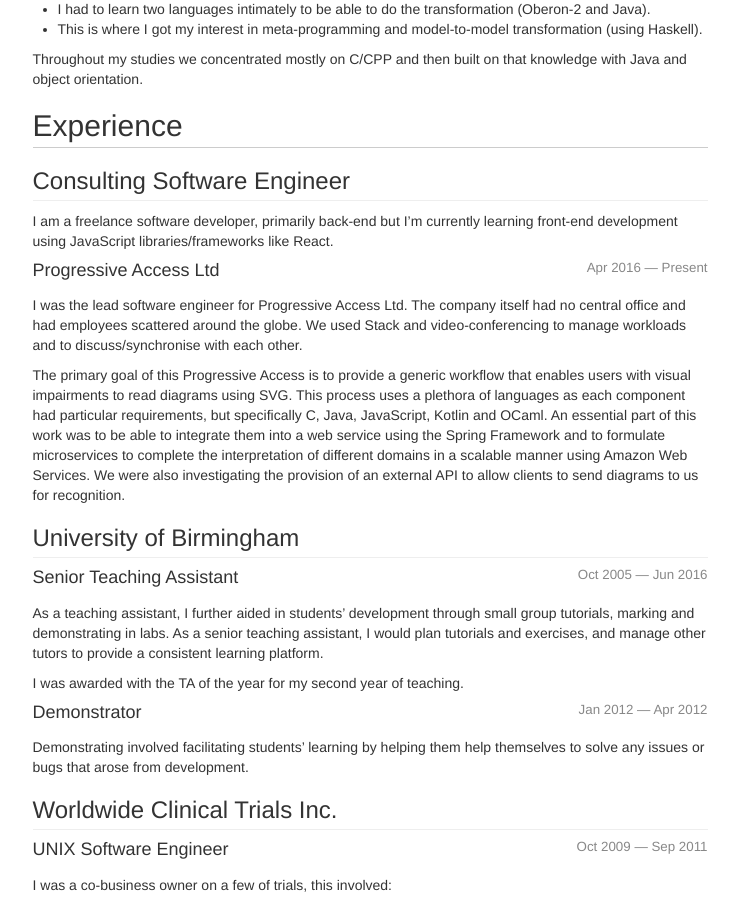
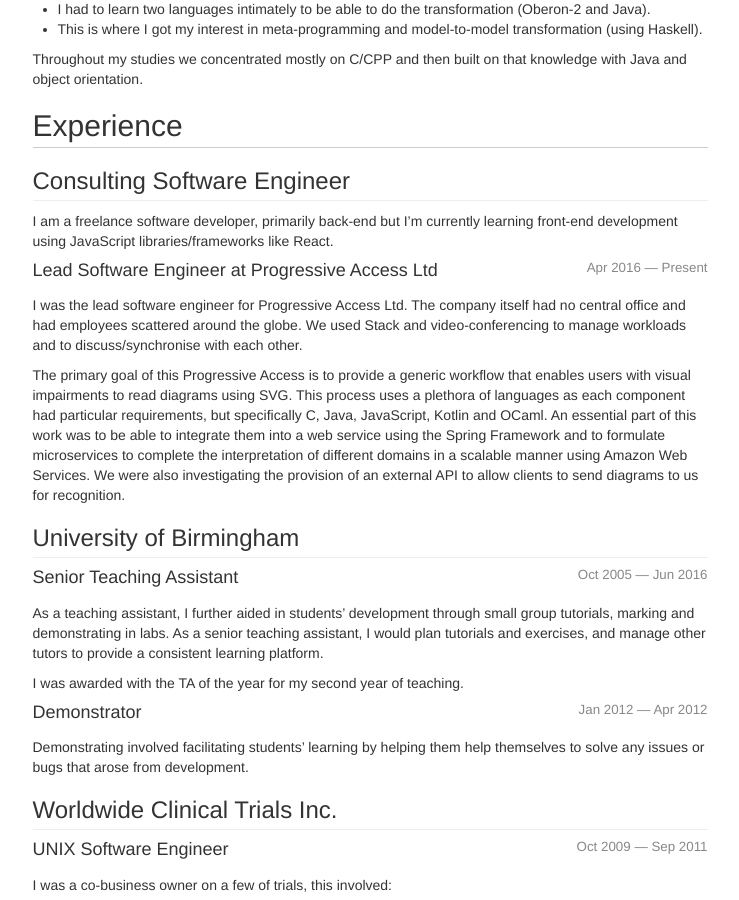
Before and after one commit to sacko87/sacko87.github.io, a Jekyll site: the page built from index.md, in a window 1280 px wide and 900 px high, scrolled down 1364 px. Shown: the whole window, without its empty margins (270-1009 px from the left). Built offline with Jekyll 4.4.1, drawn with Linux system fonts in a browser that asks for light colours; nearby versions of some CDN libraries.

Commit message:
Update index.md

```diff
--- a/index.md
+++ b/index.md
@@ -69,7 +69,7 @@ Throughout my studies we concentrated mostly on C/CPP and then built on that kno
 
 I am a freelance software developer, primarily back-end but I'm currently learning front-end development using JavaScript libraries/frameworks like React.
 
-#### Progressive Access Ltd <span class="date pull-right">Apr 2016 &mdash; Present</span>
+#### Lead Software Engineer at Progressive Access Ltd <span class="date pull-right">Apr 2016 &mdash; Present</span>
 
 I was the lead software engineer for Progressive Access Ltd.
 The company itself had no central office and had employees scattered around the globe. We used Stack and video-conferencing to manage workloads and to discuss/synchronise with each other.
```
